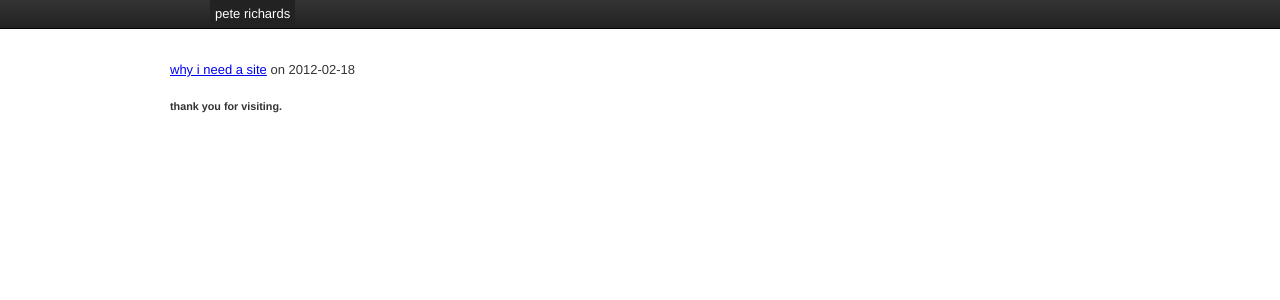
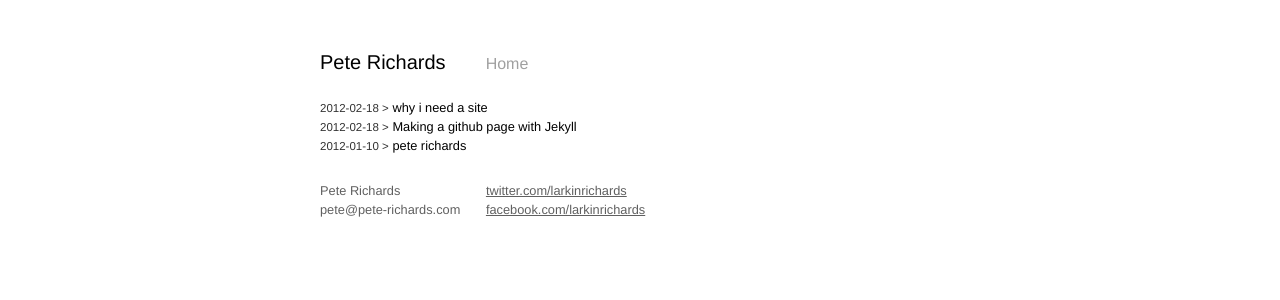
Before and after one commit to larkin/larkin.github.com, a Jekyll site: the page built from index.markdown, in a window 1280 px wide. Shown: the top 300 px of the page. Built offline with Jekyll 4.4.1, drawn with Linux system fonts in a browser that asks for light colours; Markdown is read by kramdown in place of the engine named in the settings.

Commit message:
redesign and updated content

```diff
--- a/_includes/core.css
+++ b/_includes/core.css
@@ -1,76 +1,106 @@
-body {
+/* Global Resets */
+* {
+    margin: 0;
+    padding: 0;
     position: relative;
-    padding-top: 40px;
-    font-family: "Helvetica Neue", Helvetica, Arial, sans-serif;
-    font-size: 13px;
-    line-height: 18px;
-    color: #333;
 }
 
-.header {
-    position: fixed;
-    width: 100%;
-    top: 0px;
-    right: 0px;
-    left: 0px;
-    border-bottom: 1px solid black;
-    overflow: visible;
-}
-
-.header-inner {
-    background-color: #2c2c2c;
-    background-image: -webkit-linear-gradient(top, #333, #222);
-    background-repeat: repeat-x;
-}
-
-.container {
-    width: 940px;
-    margin-left: auto;
-    margin-right: auto;
-}
-.container:before, .container:after {
-    display: table;
-    content: "";
-}
-
-.container:after {
-    clear: both;
-}
-
-
-
-.nav-btns > ul {
-    position: relative;
-    left: 0;
-    margin: 0;
-    display: block;
-    float: left;
+ul {
     list-style: none;
 }
 
-.nav-btns > ul > li {
+a:visited {
+    color: black;
+}
+
+a:link {
+    color: black;
+}
+
+body {
+    padding-top: 40px;
+    width: 40em;
+    margin: auto;
+    font-family: "Helvetica Neue", Helvetica, Arial, sans-serif;
+    font-size: 1em;
+    line-height: 1.5;
+    color: #333;
+}
+h1, h2, h3, h4, h5, h6, h7 {
+    margin-top: 1em;
+}
+
+/* ============
+  NAVIGATION
+============ */
+
+.nav {
+    height: 2em;
+    display: block;
+}
+
+.nav li {
     display: block;
     float: left;
 }
 
-.nav-btns > ul > li > a {
+.nav a {
     display: block;
     float: left;
-    color: #888;
-    padding: 5 5 5 5;
+    margin-right: 2em;
+    font-size: 1.25em;
+    line-height: 1;
+    margin-top: .6em;  /* why does this work? */
     text-decoration: none;
-    text-align: center;
 }
 
-.nav-btns > ul > li > a:hover {
-    color: white;
-}
-.nav-btns > ul > .active > a, .active > a:hover {
-    color: white;
-    text-decoration: none;
-    background-color: #222;
+.nav a.sub {
+    font-size: 1em;
+    margin-top: 1em;
+    color: #a0a0a0;
 }
 
-.links {
-    list-style: none;
+/* ========
+  CONTENT
+======== */
+
+.content {
+    margin-top: 2em;
+    font-size: .8em;
 }
+
+.posts {
+    font-size: 1em;
+}
+
+/* ======
+  POSTS
+====== */
+.posts li span {
+    font-size: .9em;
+    margin-left: ;
+}
+
+.posts li a {
+    text-decoration: none;
+}
+
+/*========
+  FOOTER
+======= */
+
+.footer {
+    margin-top: 2em;
+    font-size: .8em;
+    color: #606060;
+}
+
+.footer a:visited, .footer a:link {
+    color: #606060;
+}
+
+.footer li > ul {
+    margin-right: 2em;
+    display: block;
+    float: left;
+}
--- /dev/null
+++ b/_includes/footer.html
@@ -0,0 +1,16 @@
+<div class="footer">
+  <ul>
+    <li>
+      <ul>
+        <li>Pete Richards</li>
+        <li>pete@pete-richards.com</li>
+      </ul>
+    </li>
+    <li>
+      <ul>
+        <li><a href="http://www.twitter.com/larkinrichards">twitter.com/larkinrichards</a></li>
+        <li><a href="http://www.facebook.com/larkinrichards">facebook.com/larkinrichards</a></li>
+      </ul>
+    </li>
+  </ul>
+</div>
--- a/_includes/nav.html
+++ b/_includes/nav.html
@@ -1,14 +1,6 @@
-<div class="header">
-  <div class="header-inner">
-    <div class="container">
-      <div class="nav-btns">
-        <ul>
-          {% for link in site.categories.navigation %}
-            <li {% if link.active %}class="active" {% endif %}><a href="{{ link.link }}">{{ link.title }}</a></li>
-          {% endfor %}
-
-        </ul>
-      </div>
-    </div>
-  </div>
+<div class="nav">
+  <ul>
+    <li><a href="/">Pete Richards</a></li>
+    <li><a href="/" class="sub">Home</a></li>
+  </ul>
 </div>
--- a/_includes/posts.html
+++ b/_includes/posts.html
@@ -1,7 +1,10 @@
 <div class="posts">
-  {% for post in site.categories.posts %}
-    <p>
-      <a href="{{ post.url }}"> {{ post.title }}</a> on {{ post.date | date: "%Y-%m-%d" }}
-    </p>
+  <ul>
+  {% for post in site.posts %}
+    <li>
+      <span>{{ post.date | date: "%Y-%m-%d" }} ></span>
+      <a href="{{ post.url }}"> {{ post.title }}</a>
+    </li>
   {% endfor %}
+  </ul>
 </div>
--- a/_layouts/main.html
+++ b/_layouts/main.html
@@ -1,8 +1,16 @@
-{% include header.html %}
+<head>
+  <title>{{ page.title }}</title>
+  <style type="text/css">
+  {% include core.css %}
+  </style>
+</head>
+
 <body>
   {% include nav.html %}
 
-  <div class="container">
+  <div class="content">
     {{ content }}
   </div>
+
+  {% include footer.html %}
 </body>
--- a/index.markdown
+++ b/index.markdown
@@ -4,5 +4,3 @@ title: welcome
 layout: main
 ---
 {% include posts.html %}
-
-##### thank you for visiting.
```
Also changed, not shown: _posts/2012-02-18-blogging-with-jekyll.markdown (added, +10 -0 lines).
